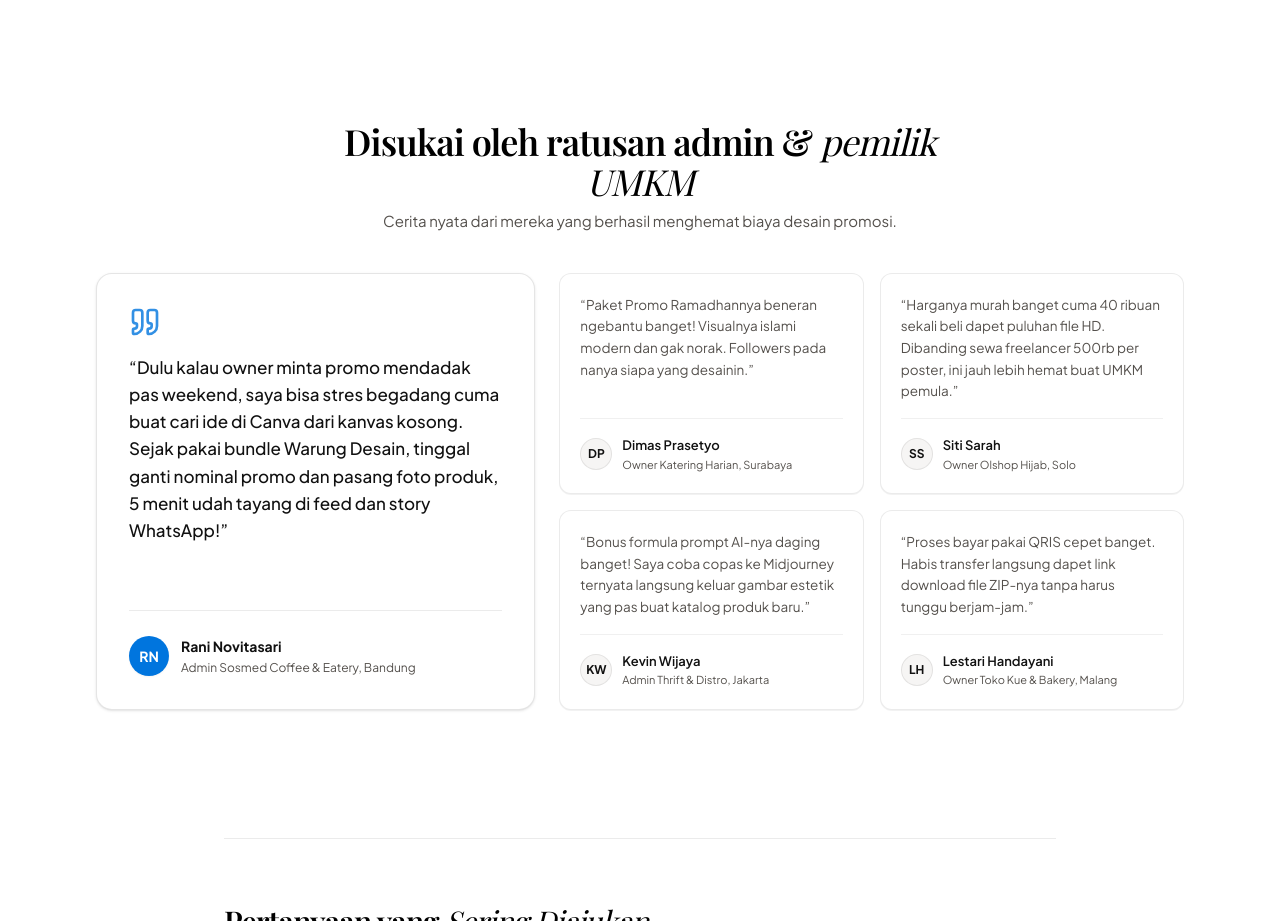
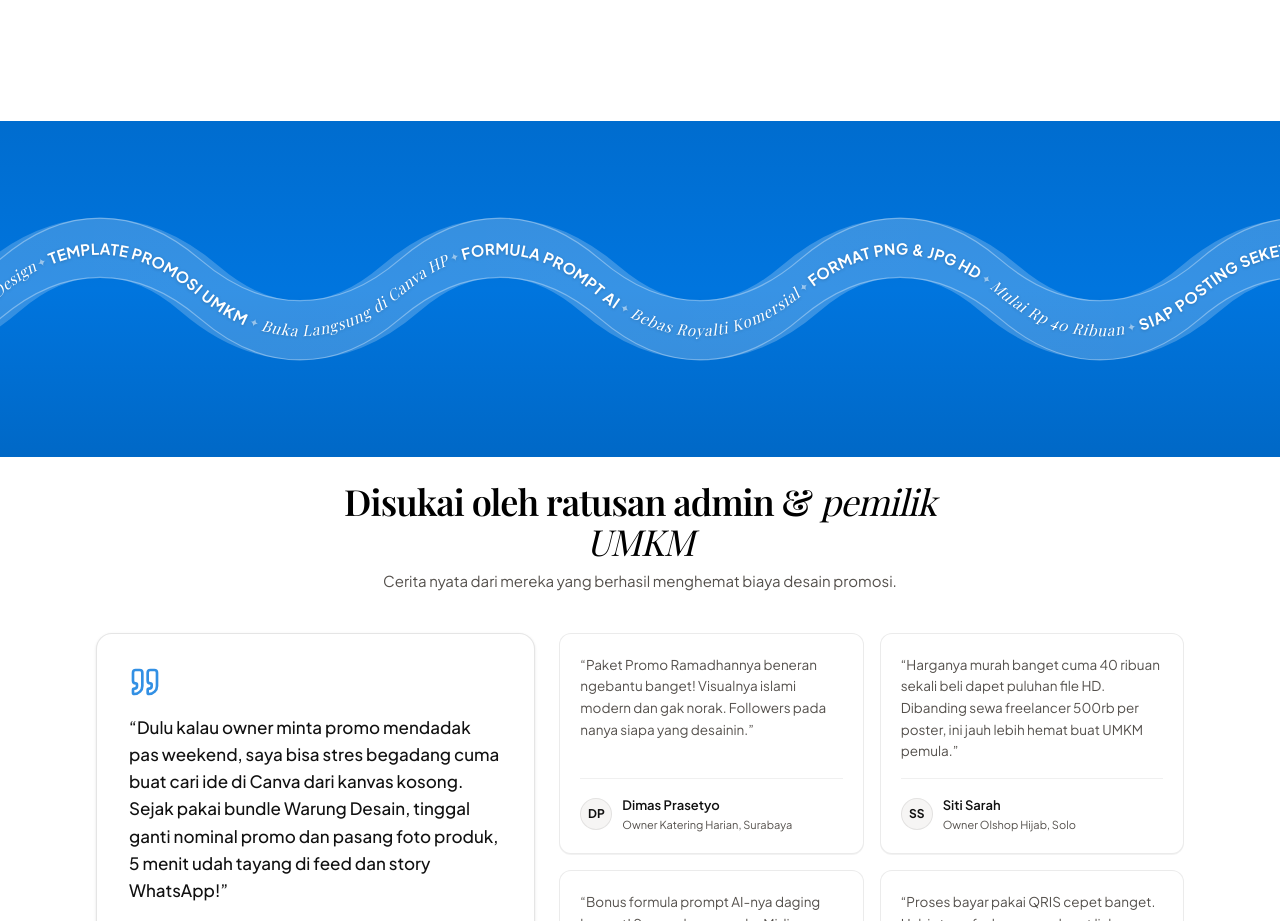
Before and after one commit to ryaleason/warung-design, a Next.js app: page / in a window 1280 px wide. Shown: the part 6400-7321 px from the top of the page. Built offline with nearby package versions, Linux system fonts and the light colour scheme; no server answers; a web font is replaced by a local one.

Commit message:
feat: add animated blue wave text banner above testimonial section

```diff
--- a/app/page.tsx
+++ b/app/page.tsx
@@ -2,6 +2,7 @@ import { getBundles } from '@/lib/db';
 import HeroShowcaseWindow from '@/components/HeroShowcaseWindow';
 import HomeCatalogSection from '@/components/HomeCatalogSection';
 import FAQAccordion from '@/components/FAQAccordion';
+import WaveTextBanner from '@/components/WaveTextBanner';
 import Image from 'next/image';
 import {
   ShoppingBag,
@@ -494,6 +495,13 @@ export default async function HomePage() {
         </section>
 
         {/* ========================================================= */}
+        {/* WAVE TEXT EFFECT BANNER (ChatPRD / Framer Style)          */}
+        {/* ========================================================= */}
+        <div className="w-screen relative left-1/2 right-1/2 -ml-[50vw] -mr-[50vw] overflow-hidden my-6">
+          <WaveTextBanner />
+        </div>
+
+        {/* ========================================================= */}
         {/* 9. TESTIMONIAL WALL                                       */}
         {/* ========================================================= */}
         <section className="px-4 sm:px-8 max-w-6xl mx-auto space-y-10" data-aos="fade-up" data-aos-duration="700">
--- /dev/null
+++ b/components/WaveTextBanner.tsx
@@ -0,0 +1,170 @@
+'use client';
+
+import { useEffect, useRef } from 'react';
+
+const WAVE_PATH_D =
+  'M -1500 110 C -1420.0 41.2, -1330.0 41.2, -1250.0 110.0 C -1170.0 178.8, -1080.0 178.8, -1000.0 110.0 ' +
+  'C -920.0 41.2, -830.0 41.2, -750.0 110.0 C -670.0 178.8, -580.0 178.8, -500.0 110.0 ' +
+  'C -420.0 41.2, -330.0 41.2, -250.0 110.0 C -170.0 178.8, -80.0 178.8, 0.0 110.0 ' +
+  'C 80.0 41.2, 170.0 41.2, 250.0 110.0 C 330.0 178.8, 420.0 178.8, 500.0 110.0 ' +
+  'C 580.0 41.2, 670.0 41.2, 750.0 110.0 C 830.0 178.8, 920.0 178.8, 1000.0 110.0 ' +
+  'C 1080.0 41.2, 1170.0 41.2, 1250.0 110.0 C 1330.0 178.8, 1420.0 178.8, 1500.0 110.0 ' +
+  'C 1580.0 41.2, 1670.0 41.2, 1750.0 110.0 C 1830.0 178.8, 1920.0 178.8, 2000.0 110.0 ' +
+  'C 2080.0 41.2, 2170.0 41.2, 2250.0 110.0 C 2330.0 178.8, 2420.0 178.8, 2500.0 110.0 ' +
+  'C 2580.0 41.2, 2670.0 41.2, 2750.0 110.0 C 2830.0 178.8, 2920.0 178.8, 3000.0 110.0 ' +
+  'C 3080.0 41.2, 3170.0 41.2, 3250.0 110.0 C 3330.0 178.8, 3420.0 178.8, 3500.0 110.0';
+
+export default function WaveTextBanner() {
+  const textPathRef = useRef<SVGTextPathElement>(null);
+  const patternRef = useRef<SVGTSpanElement>(null);
+  const offsetRef = useRef<number>(0);
+  const patternLengthRef = useRef<number>(1850);
+
+  useEffect(() => {
+    // Measure dynamic length of one pattern unit
+    const measureLength = () => {
+      if (patternRef.current) {
+        try {
+          const len = patternRef.current.getComputedTextLength();
+          if (len > 300) {
+            patternLengthRef.current = len;
+          }
+        } catch {
+          patternLengthRef.current = 1850;
+        }
+      }
+    };
+
+    measureLength();
+
+    if (typeof document !== 'undefined' && document.fonts) {
+      document.fonts.ready.then(measureLength);
+    }
+
+    let animationId: number;
+    const speed = 0.85; // Silky smooth 60fps marquee velocity
+
+    const loop = () => {
+      offsetRef.current -= speed;
+      if (offsetRef.current <= -patternLengthRef.current) {
+        offsetRef.current += patternLengthRef.current;
+      }
+      if (textPathRef.current) {
+        textPathRef.current.setAttribute('startOffset', `${offsetRef.current}px`);
+      }
+      animationId = requestAnimationFrame(loop);
+    };
+
+    animationId = requestAnimationFrame(loop);
+    return () => cancelAnimationFrame(animationId);
+  }, []);
+
+  const renderPatternUnit = (isFirst = false) => (
+    <tspan ref={isFirst ? patternRef : undefined}>
+      <tspan className="font-serif italic text-white" style={{ fontFamily: 'var(--font-serif)' }}>
+        Warung Design
+      </tspan>
+      <tspan className="fill-white/50 text-[14px]"> ✦ </tspan>
+      <tspan className="font-sans font-bold uppercase tracking-wider text-white">
+        Template Promosi UMKM
+      </tspan>
+      <tspan className="fill-white/50 text-[14px]"> ✦ </tspan>
+      <tspan className="font-serif italic text-white" style={{ fontFamily: 'var(--font-serif)' }}>
+        Buka Langsung di Canva HP
+      </tspan>
+      <tspan className="fill-white/50 text-[14px]"> ✦ </tspan>
+      <tspan className="font-sans font-bold uppercase tracking-wider text-white">
+        Formula Prompt AI
+      </tspan>
+      <tspan className="fill-white/50 text-[14px]"> ✦ </tspan>
+      <tspan className="font-serif italic text-white" style={{ fontFamily: 'var(--font-serif)' }}>
+        Bebas Royalti Komersial
+      </tspan>
+      <tspan className="fill-white/50 text-[14px]"> ✦ </tspan>
+      <tspan className="font-sans font-bold uppercase tracking-wider text-white">
+        Format PNG &amp; JPG HD
+      </tspan>
+      <tspan className="fill-white/50 text-[14px]"> ✦ </tspan>
+      <tspan className="font-serif italic text-white" style={{ fontFamily: 'var(--font-serif)' }}>
+        Mulai Rp 40 Ribuan
+      </tspan>
+      <tspan className="fill-white/50 text-[14px]"> ✦ </tspan>
+      <tspan className="font-sans font-bold uppercase tracking-wider text-white">
+        Siap Posting Seketika
+      </tspan>
+      <tspan className="fill-white/50 text-[14px]"> ✦ </tspan>
+    </tspan>
+  );
+
+  return (
+    <section className="relative w-full overflow-hidden bg-[#0075de] py-6 sm:py-10 select-none shadow-md">
+      {/* Subtle top & bottom ambient glow inside the blue banner */}
+      <div className="absolute inset-0 bg-gradient-to-b from-[#0060b8]/40 via-transparent to-[#0055a3]/40 pointer-events-none" />
+
+      <div className="relative w-full">
+        <svg
+          viewBox="0 0 1600 220"
+          preserveAspectRatio="xMidYMid meet"
+          className="w-full h-44 sm:h-56 md:h-64 pointer-events-none"
+        >
+          <defs>
+            <path id="wave-center-path" d={WAVE_PATH_D} fill="none" />
+            <linearGradient id="wave-ribbon-gradient" x1="0%" y1="0%" x2="100%" y2="0%">
+              <stop offset="0%" stopColor="#ffffff" stopOpacity="0.18" />
+              <stop offset="50%" stopColor="#ffffff" stopOpacity="0.22" />
+              <stop offset="100%" stopColor="#ffffff" stopOpacity="0.18" />
+            </linearGradient>
+          </defs>
+
+          {/* Wavy Ribbon Band behind text */}
+          <path
+            d={WAVE_PATH_D}
+            fill="none"
+            stroke="url(#wave-ribbon-gradient)"
+            strokeWidth="74"
+            strokeLinecap="round"
+          />
+
+          {/* Ribbon Border Guide Lines */}
+          <path
+            d={WAVE_PATH_D}
+            fill="none"
+            stroke="rgba(255, 255, 255, 0.35)"
+            strokeWidth="1.5"
+            transform="translate(0, -37)"
+          />
+          <path
+            d={WAVE_PATH_D}
+            fill="none"
+            stroke="rgba(255, 255, 255, 0.35)"
+            strokeWidth="1.5"
+            transform="translate(0, 37)"
+          />
+
+          {/* Flowing White Text along the Wave Path */}
+          <text
+            fill="#ffffff"
+            fontSize="19"
+            letterSpacing="0.04em"
+            dominantBaseline="central"
+            alignmentBaseline="middle"
+            className="drop-shadow-[0_1px_2px_rgba(0,0,0,0.2)]"
+          >
+            <textPath
+              ref={textPathRef}
+              href="#wave-center-path"
+              startOffset="0px"
+              method="align"
+              spacing="auto"
+            >
+              {renderPatternUnit(true)}
+              {renderPatternUnit(false)}
+              {renderPatternUnit(false)}
+              {renderPatternUnit(false)}
+            </textPath>
+          </text>
+        </svg>
+      </div>
+    </section>
+  );
+}
```
